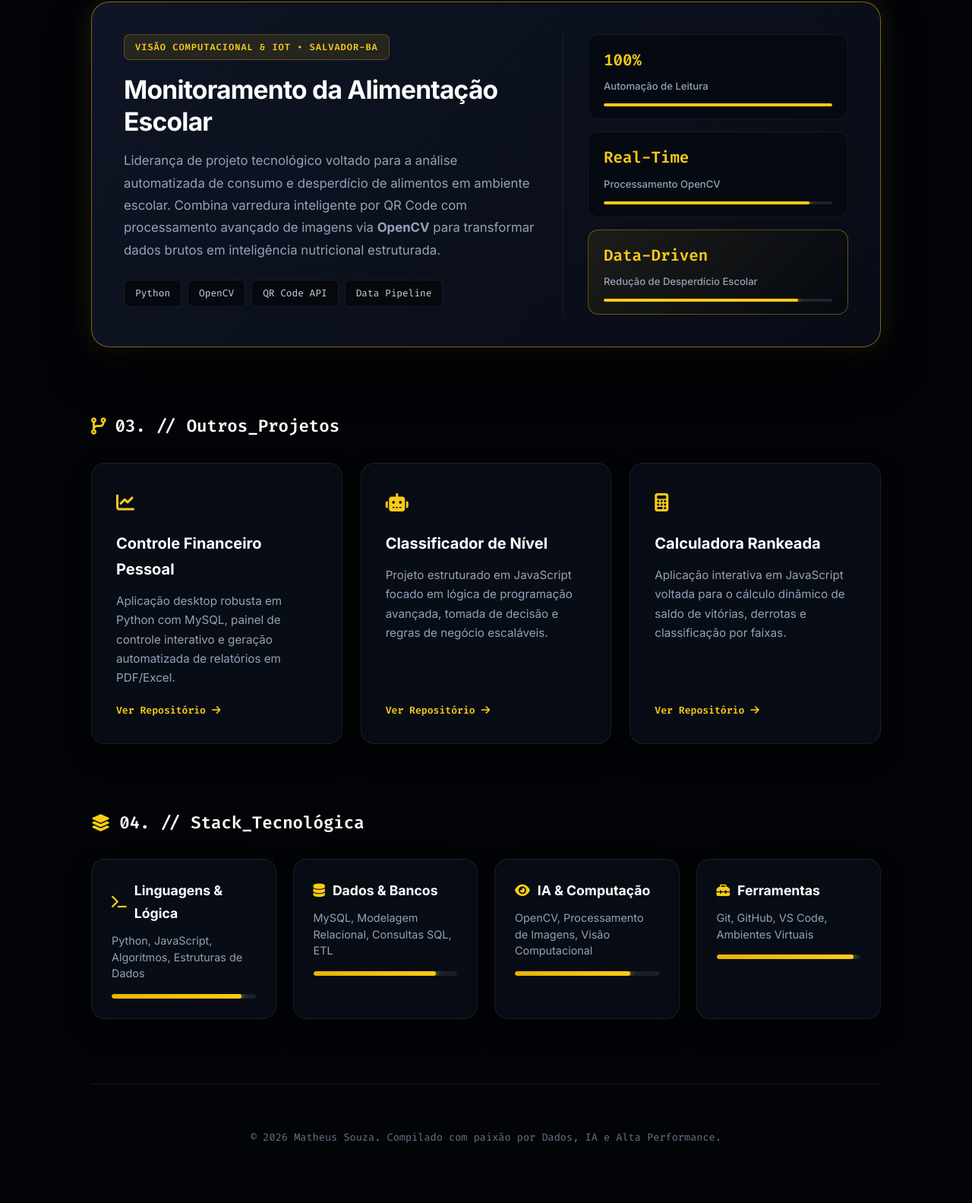
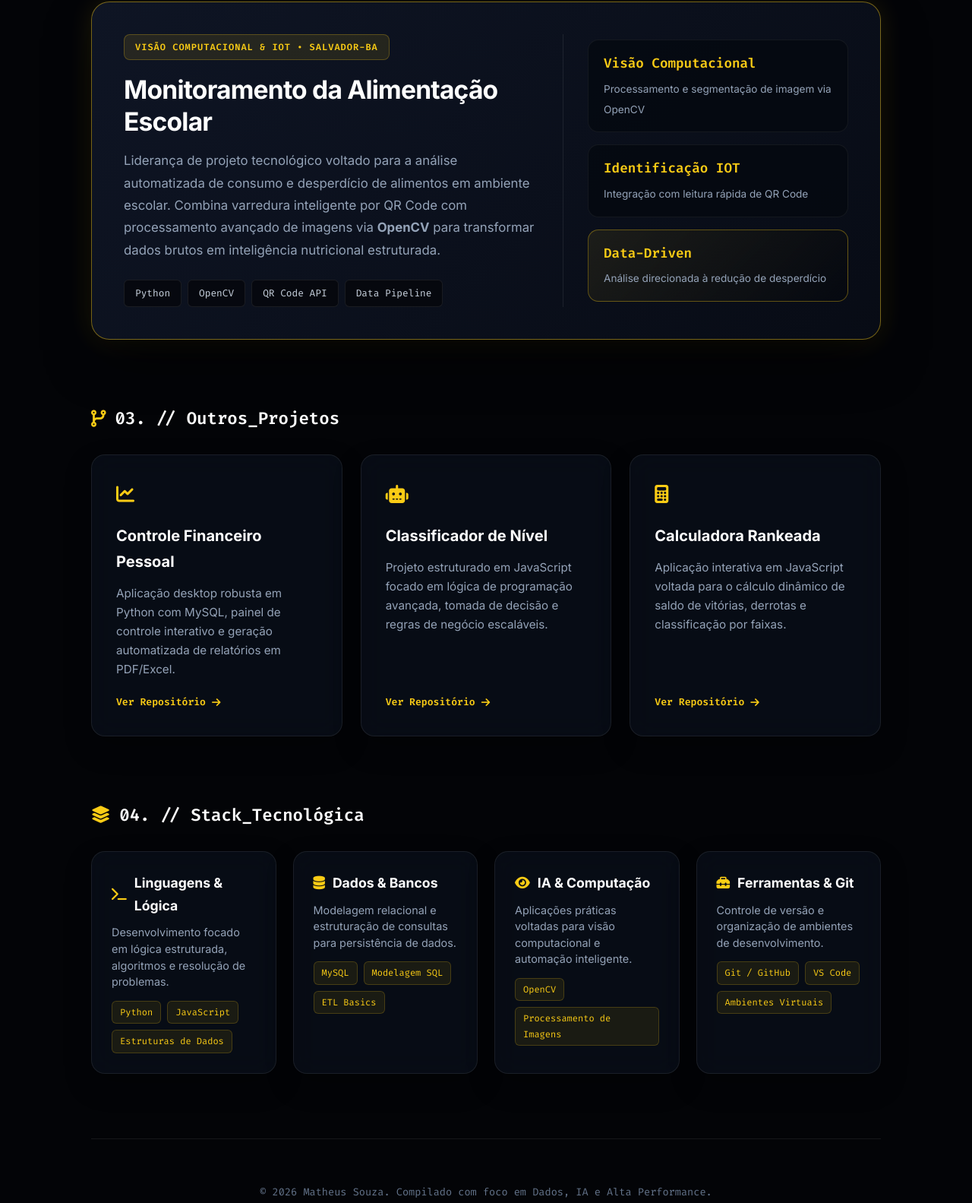
Before and after one commit to emeueme/meu-primeiro-site, a plain HTML site: page index.html in a window 1280 px wide. Shown: the part 1035-2618 px from the top of the page at 76% size. Drawn offline with Linux system fonts and the light colour scheme.

Commit message:
remoção das barras de progresso sem sentido

```diff
--- a/index.html
+++ b/index.html
@@ -7,7 +7,7 @@
   <link rel="stylesheet" href="style.css">
   <!-- Font Awesome -->
   <link rel="stylesheet" href="https://cdnjs.cloudflare.com/ajax/libs/font-awesome/6.4.2/css/all.min.css">
-  <!-- Google Fonts: Inter & Fira Code (para a pegada de código/tech) -->
+  <!-- Google Fonts: Inter & Fira Code -->
   <link href="https://fonts.googleapis.com/css2?family=Fira+Code:wght@400;600&family=Inter:wght@300;400;500;600;700;800&display=swap" rel="stylesheet">
 </head>
 <body>
@@ -18,7 +18,7 @@
 
 <div class="container">
 
-  <!-- HEADER COM IDENTIDADE FORTE -->
+  <!-- HEADER -->
   <header>
     <div class="badge-status">
       <span class="pulse-dot"></span>
@@ -88,22 +88,19 @@
         </div>
       </div>
 
-      <!-- Painel de Métricas / Dados simulando um Dashboard -->
+      <!-- Painel de Destaques Técnicos do Projeto (Sem barras fictícias) -->
       <div class="hero-stats-side">
         <div class="stat-box">
-          <span class="stat-number">100%</span>
-          <span class="stat-label">Automação de Leitura</span>
-          <div class="mini-progress"><div class="fill" style="width: 100%;"></div></div>
+          <span class="stat-number">Visão Computacional</span>
+          <span class="stat-label">Processamento e segmentação de imagem via OpenCV</span>
         </div>
         <div class="stat-box">
-          <span class="stat-number">Real-Time</span>
-          <span class="stat-label">Processamento OpenCV</span>
-          <div class="mini-progress"><div class="fill" style="width: 90%;"></div></div>
+          <span class="stat-number">Identificação IOT</span>
+          <span class="stat-label">Integração com leitura rápida de QR Code</span>
         </div>
         <div class="stat-box highlight-stat">
           <span class="stat-number">Data-Driven</span>
-          <span class="stat-label">Redução de Desperdício Escolar</span>
-          <div class="mini-progress"><div class="fill" style="width: 85%;"></div></div>
+          <span class="stat-label">Análise direcionada à redução de desperdício</span>
         </div>
       </div>
     </div>
@@ -137,43 +134,60 @@
     </div>
   </section>
 
-  <!-- STACK TECNOLÓGICA COM BARRAS DE PROGRESSO / NÍVEL -->
+  <!-- STACK TECNOLÓGICA (FORMATO CLEAN, SEM BARRAS FICTÍCIAS) -->
   <section class="skills">
     <h2><i class="fa-solid fa-layer-group"></i> 04. // Stack_Tecnológica</h2>
     <div class="skills-grid">
       <div class="skill-box mouse-spotlight">
         <h4><i class="fa-solid fa-terminal"></i> Linguagens & Lógica</h4>
-        <p>Python, JavaScript, Algoritmos, Estruturas de Dados</p>
-        <div class="skill-bar"><div class="skill-fill" style="width: 90%;"></div></div>
+        <p>Desenvolvimento focado em lógica estruturada, algoritmos e resolução de problemas.</p>
+        <div class="tag-list">
+          <span>Python</span>
+          <span>JavaScript</span>
+          <span>Estruturas de Dados</span>
+        </div>
       </div>
+
       <div class="skill-box mouse-spotlight">
         <h4><i class="fa-solid fa-database"></i> Dados & Bancos</h4>
-        <p>MySQL, Modelagem Relacional, Consultas SQL, ETL</p>
-        <div class="skill-bar"><div class="skill-fill" style="width: 85%;"></div></div>
+        <p>Modelagem relacional e estruturação de consultas para persistência de dados.</p>
+        <div class="tag-list">
+          <span>MySQL</span>
+          <span>Modelagem SQL</span>
+          <span>ETL Basics</span>
+        </div>
       </div>
+
       <div class="skill-box mouse-spotlight">
         <h4><i class="fa-solid fa-eye"></i> IA & Computação</h4>
-        <p>OpenCV, Processamento de Imagens, Visão Computacional</p>
-        <div class="skill-bar"><div class="skill-fill" style="width: 80%;"></div></div>
+        <p>Aplicações práticas voltadas para visão computacional e automação inteligente.</p>
+        <div class="tag-list">
+          <span>OpenCV</span>
+          <span>Processamento de Imagens</span>
+        </div>
       </div>
+
       <div class="skill-box mouse-spotlight">
-        <h4><i class="fa-solid fa-toolbox"></i> Ferramentas</h4>
-        <p>Git, GitHub, VS Code, Ambientes Virtuais</p>
-        <div class="skill-bar"><div class="skill-fill" style="width: 95%;"></div></div>
+        <h4><i class="fa-solid fa-toolbox"></i> Ferramentas & Git</h4>
+        <p>Controle de versão e organização de ambientes de desenvolvimento.</p>
+        <div class="tag-list">
+          <span>Git / GitHub</span>
+          <span>VS Code</span>
+          <span>Ambientes Virtuais</span>
+        </div>
       </div>
     </div>
   </section>
 
   <!-- FOOTER -->
   <footer>
-    <p>© 2026 Matheus Souza. Compilado com paixão por Dados, IA e Alta Performance.</p>
+    <p>© 2026 Matheus Souza. Compilado com foco em Dados, IA e Alta Performance.</p>
   </footer>
 
 </div>
 
-<!-- Script leve para interatividade de luz e mouse -->
+<!-- Script leve para efeito interativo de iluminação do cursor -->
 <script>
-  // Efeito Spotlight Dinâmico no Mouse
   document.querySelectorAll('.mouse-spotlight').forEach(card => {
     card.addEventListener('mousemove', e => {
       const rect = card.getBoundingClientRect();
--- a/style.css
+++ b/style.css
@@ -1,4 +1,4 @@
-/* Configurações Globais & Variáveis */
+/* Con/* Configurações Globais & Variáveis */
 :root {
   --bg-color: #030407;
   --panel-bg: rgba(11, 16, 28, 0.7);
@@ -346,7 +346,7 @@ section h2 i {
   font-size: 0.8rem;
 }
 
-/* Painel Lateral de Estatísticas / Métricas */
+/* Painel Lateral de Destaques */
 .hero-stats-side {
   display: flex;
   flex-direction: column;
@@ -378,32 +378,17 @@ section h2 i {
 .stat-number {
   display: block;
   font-family: 'Fira Code', monospace;
-  font-size: 1.3rem;
-  font-weight: 800;
+  font-size: 1.1rem;
+  font-weight: 700;
   color: var(--accent-yellow);
-  margin-bottom: 2px;
+  margin-bottom: 4px;
 }
 
 .stat-label {
-  font-size: 0.82rem;
+  font-size: 0.85rem;
   color: var(--text-muted);
-  font-weight: 500;
-}
-
-.mini-progress {
-  width: 100%;
-  height: 4px;
-  background: rgba(255, 255, 255, 0.1);
-  border-radius: 2px;
-  margin-top: 10px;
-  overflow: hidden;
-}
-
-.mini-progress .fill {
-  height: 100%;
-  background: var(--accent-yellow);
-  border-radius: 2px;
-  box-shadow: 0 0 8px var(--accent-yellow);
+  font-weight: 400;
+  line-height: 1.4;
 }
 
 /* CARDS DE OUTROS PROJETOS */
@@ -472,7 +457,7 @@ section h2 i {
   gap: 12px;
 }
 
-/* SKILLS GRID COM BARRAS */
+/* SKILLS GRID (TAGS CLEAN) */
 .skills-grid {
   display: grid;
   grid-template-columns: repeat(auto-fit, minmax(230px, 1fr));
@@ -510,25 +495,28 @@ section h2 i {
 }
 
 .skill-box p {
-  margin: 0 0 16px 0;
+  margin: 0 0 14px 0;
   color: var(--text-muted);
   font-size: 0.9rem;
   line-height: 1.5;
 }
 
-.skill-bar {
-  width: 100%;
-  height: 6px;
-  background: rgba(255, 255, 255, 0.08);
-  border-radius: 3px;
-  overflow: hidden;
+.tag-list {
+  display: flex;
+  flex-wrap: wrap;
+  gap: 8px;
+  margin-top: 14px;
 }
 
-.skill-fill {
-  height: 100%;
-  background: linear-gradient(90deg, #eab308, var(--accent-yellow));
-  border-radius: 3px;
-  box-shadow: 0 0 10px var(--accent-yellow);
+.tag-list span {
+  background: rgba(250, 204, 21, 0.08);
+  color: var(--accent-yellow);
+  border: 1px solid rgba(250, 204, 21, 0.2);
+  padding: 4px 10px;
+  border-radius: 6px;
+  font-family: 'Fira Code', monospace;
+  font-size: 0.75rem;
+  font-weight: 500;
 }
 
 footer {
```
